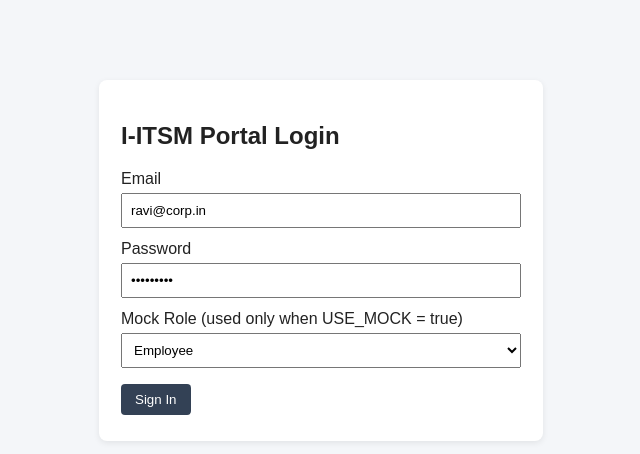
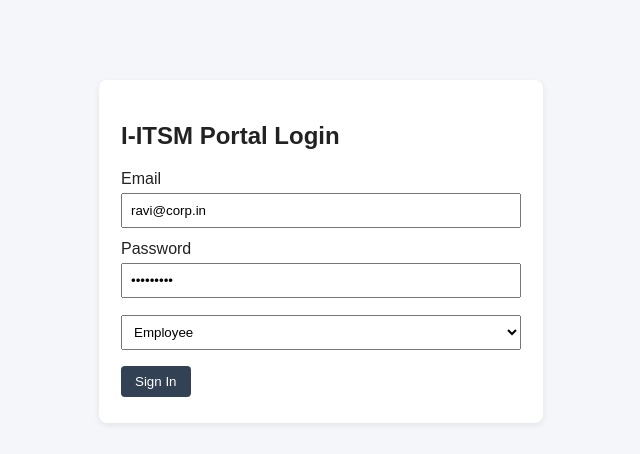
Before and after one commit to SriShreyaRaja/OOP-Project, a plain HTML site: page frontend/index.html in a window 1280 px wide. Shown: the whole page, without its empty margins (319-959 px from the left). Drawn offline with Linux system fonts and the light colour scheme.

Commit message:
Update index.html

```diff
--- a/frontend/index.html
+++ b/frontend/index.html
@@ -11,7 +11,6 @@
     <input type="email" id="email" value="ravi@corp.in">
     <label>Password</label>
     <input type="password" id="password" value="Passw0rd!">
-    <label>Mock Role (used only when USE_MOCK = true)</label>
     <select id="mockRole">
       <option value="EMPLOYEE">Employee</option>
       <option value="TECHNICIAN">Technician</option>
```
